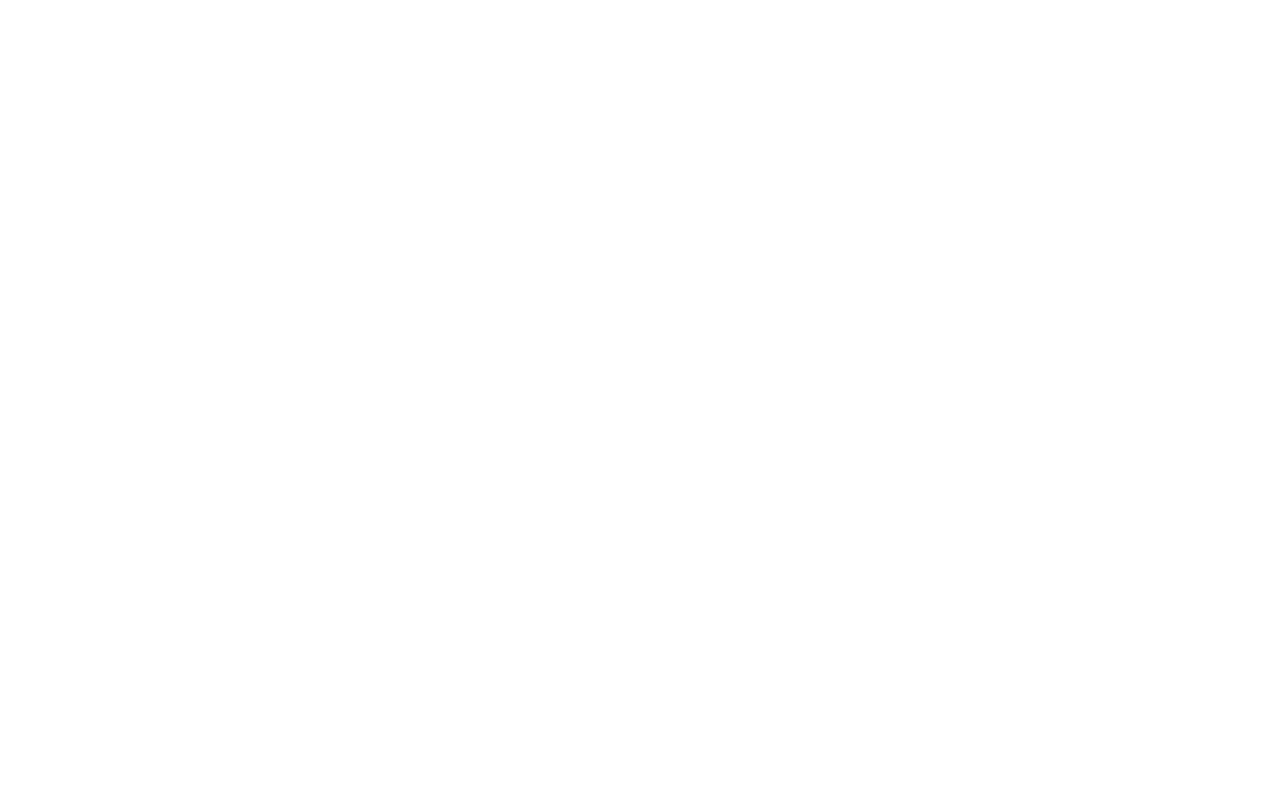
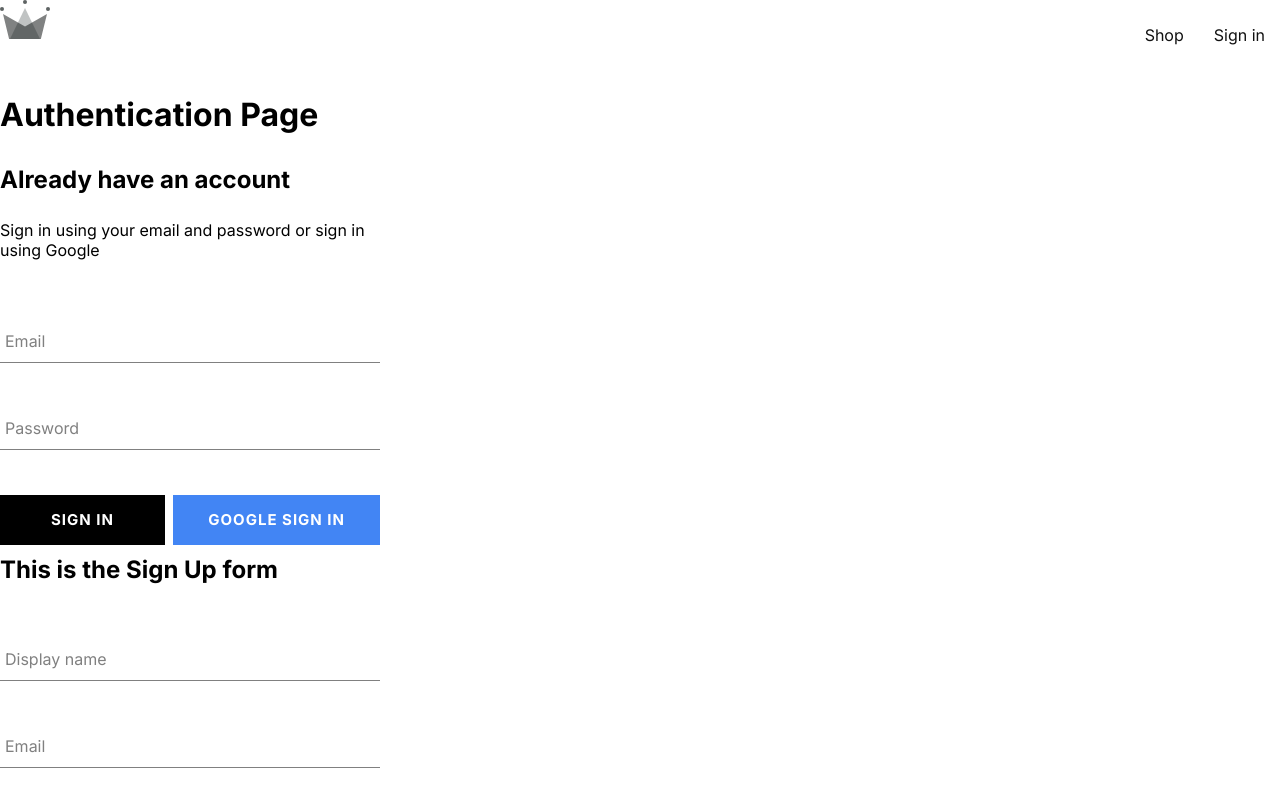
Before and after one commit to thedevangvishnu/mastering-react, a React (Create React App) app in the folder ztm-react-developer-2023/crown-clothing/: page /authentication in a window 1280 px wide. Before the commit this address had no page. Shown: the top 800 px of the page. Built offline with nearby package versions, Linux system fonts and the light colour scheme.

Commit message:
Rename sign-in to authentication and create new sign-in component
Change the name of exisiting sign-in component (folder, jsx and scss) to
authentication. Create a new sign-in component and add authentication
and google sign in feature.

```diff
--- a/ztm-react-developer-2023/crown-clothing/src/App.js
+++ b/ztm-react-developer-2023/crown-clothing/src/App.js
@@ -1,7 +1,7 @@
 import Home from "./routes/home/home.component";
 import { Routes, Route } from "react-router-dom";
 import Navigation from "./routes/navigation/navigation.component";
-import SignIn from "./routes/sign-in/sign-in.component";
+import SignIn from "./routes/authentication/authentication.component";
 
 const Shop = () => {
   return <h2>I am the Shop page</h2>;
@@ -13,7 +13,7 @@
       <Route path="/" element={<Navigation />}>
         <Route index element={<Home />} />
         <Route path="shop" element={<Shop />} />
-        <Route path="sign-in" element={<SignIn />} />
+        <Route path="authentication" element={<SignIn />} />
       </Route>
     </Routes>
   );
--- /dev/null
+++ b/ztm-react-developer-2023/crown-clothing/src/components/sign-in-form/sign-in-form.component.jsx
@@ -0,0 +1,95 @@
+import { useState } from "react";
+
+import {
+  signInWithGooglePopup,
+  createUserDocumentFromAuth,
+  signInAuthUserWithEmailAndPassword,
+} from "../../utils/firebase/firebase.utils";
+
+import FormInput from "../form-input/form-input.component";
+
+import "./sign-in-form.styles.scss";
+
+import Button from "../button/button.component";
+
+import { Form } from "react-router-dom";
+
+const defaultFormFields = {
+  email: "",
+  password: "",
+};
+
+const SignIn = () => {
+  const [formFields, setFormFields] = useState(defaultFormFields);
+
+  const { email, password } = formFields;
+
+  // log google user
+  const logGoogleUser = async () => {
+    const { user } = await signInWithGooglePopup();
+    console.log("user", user);
+    const userDocRef = await createUserDocumentFromAuth(user);
+    console.log("userDoc:", userDocRef);
+  };
+
+  // handle form input change
+  const handleChange = (event) => {
+    const { name, value } = event.target;
+    setFormFields({ ...formFields, [name]: value });
+  };
+
+  // resset form fields once form is submitted
+  const resetFormFields = () => {
+    setFormFields(defaultFormFields);
+  };
+
+  // handle form submit and sign-in already existing user in user doc
+  const handleSubmit = async (event) => {
+    event.preventDefault();
+
+    try {
+      const response = await signInAuthUserWithEmailAndPassword();
+      console.log("sign in successful", response);
+      resetFormFields();
+    } catch (error) {
+      console.log("error signing in the user", error.message);
+    }
+  };
+
+  return (
+    <div className="sign-up-container">
+      <h2>Already have an account</h2>
+      <p>Sign in using your email and password or sign in using Google</p>
+      <form onSubmit={handleSubmit}>
+        <FormInput
+          label="Email"
+          required
+          type="email"
+          id="email"
+          name="email"
+          value={email}
+          onChange={handleChange}
+        />
+
+        <FormInput
+          label="Password"
+          required
+          type="password"
+          id="password"
+          name="password"
+          value={password}
+          onChange={handleChange}
+        />
+
+        <div className="buttons-container">
+          <Button type="submit">Sign in</Button>
+          <Button buttonType="google" onClick={logGoogleUser}>
+            Google sign in
+          </Button>
+        </div>
+      </form>
+    </div>
+  );
+};
+
+export default SignIn;
--- /dev/null
+++ b/ztm-react-developer-2023/crown-clothing/src/components/sign-in-form/sign-in-form.styles.scss
@@ -0,0 +1,15 @@
+.sign-up-container {
+  display: flex;
+  flex-direction: column;
+  width: 380px;
+
+  h2 {
+    margin: 10px 0;
+  }
+}
+
+.buttons-container {
+  display: flex;
+  justify-content: space-between;
+  gap: 0.5rem;
+}
--- a/ztm-react-developer-2023/crown-clothing/src/routes/sign-in/sign-in.component.jsx
+++ b/ztm-react-developer-2023/crown-clothing/src/routes/authentication/authentication.component.jsx
@@ -6,20 +6,12 @@
   signInWithGoogleRedirect,
   createUserDocumentFromAuth,
 } from "../../utils/firebase/firebase.utils";
+
 import SignUp from "../../components/sign-up-form/sign-up-form.component";
 
-const SignIn = () => {
-  useEffect(() => {
-    const fetchData = async () => {
-      const response = await getRedirectResult(auth);
-      if (response) {
-        const userDocRef = await createUserDocumentFromAuth(response.user);
-        console.log("userDoc:", userDocRef);
-      }
-    };
-    fetchData();
-  }, []);
+import SignIn from "../../components/sign-in-form/sign-in-form.component";
 
+const Authentication = () => {
   const logGoogleUser = async () => {
     const { user } = await signInWithGooglePopup();
     console.log("user", user);
@@ -29,14 +21,12 @@
 
   return (
     <div>
-      <h1>I am the Sign In page</h1>
-      <button onClick={logGoogleUser}>Sign in with Google Popup</button>
-      <button onClick={signInWithGoogleRedirect}>
-        Sign in with Google Redirect
-      </button>
+      <h1>Authentication Page</h1>
+
+      <SignIn />
       <SignUp />
     </div>
   );
 };
 
-export default SignIn;
+export default Authentication;
--- a/ztm-react-developer-2023/crown-clothing/src/routes/navigation/navigation.component.jsx
+++ b/ztm-react-developer-2023/crown-clothing/src/routes/navigation/navigation.component.jsx
@@ -14,7 +14,7 @@
           <Link className="nav-link" to="/shop">
             Shop
           </Link>
-          <Link className="nav-link" to="sign-in">
+          <Link className="nav-link" to="authentication">
             Sign in
           </Link>
         </div>
--- a/ztm-react-developer-2023/crown-clothing/src/utils/firebase/firebase.utils.js
+++ b/ztm-react-developer-2023/crown-clothing/src/utils/firebase/firebase.utils.js
@@ -7,6 +7,7 @@
   signInWithPopup,
   GoogleAuthProvider,
   createUserWithEmailAndPassword,
+  signInWithEmailAndPassword,
 } from "firebase/auth";
 import { getFirestore, doc, setDoc, getDoc } from "firebase/firestore";
 
@@ -87,6 +88,12 @@
   return await createUserWithEmailAndPassword(auth, email, password);
 };
 
+// functionality to sign in user with email and password
+export const signInAuthUserWithEmailAndPassword = async (email, password) => {
+  if (!email || !password) return;
+  return await signInWithEmailAndPassword(auth, email, password);
+};
+
 ///////////////////////////////////////////////////////////////////////////////////////////
 
 // Notes on Firestore
```
